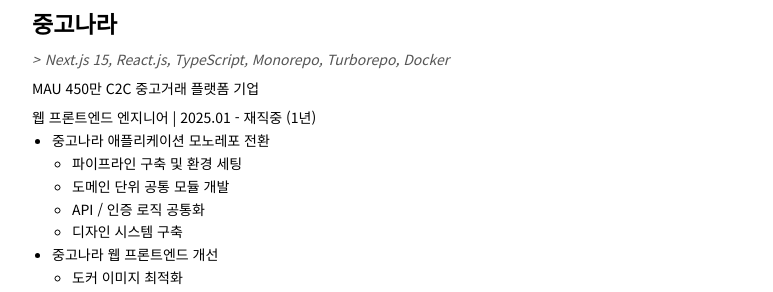
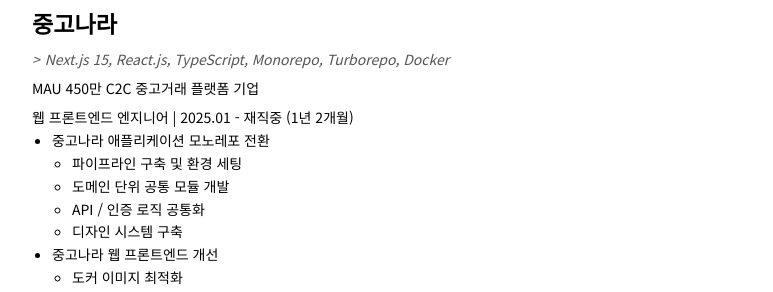
Before and after one commit to ghost-redo/ghost-redo.github.io, a Jekyll site: the page built from resume.md, in a window 1280 px wide and 900 px high, scrolled down 358 px. Shown: the part 153-445 px from the top of the window, without its empty margins (209-982 px from the left). Built offline with Jekyll 4.4.1, drawn with Linux system fonts in a browser that asks for light colours; some web fonts are replaced.

Commit message:
Update employment duration in resume

```diff
--- a/resume.md
+++ b/resume.md
@@ -30,7 +30,7 @@ DX 개선에 집중합니다. Turborepo 모노레포 전환으로 3개 서비스
 
 MAU 450만 C2C 중고거래 플랫폼 기업
 
-#### 웹 프론트엔드 엔지니어 | 2025.01 - 재직중 (1년)
+#### 웹 프론트엔드 엔지니어 | 2025.01 - 재직중 (1년 2개월)
 
 - 중고나라 애플리케이션 모노레포 전환
   - 파이프라인 구축 및 환경 세팅
```
